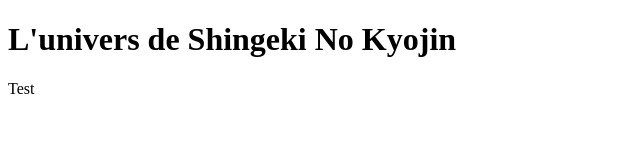
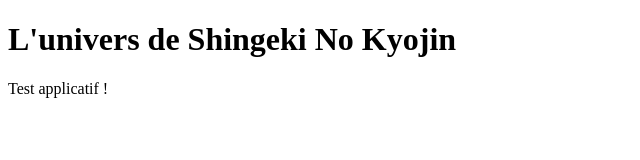
Before and after one commit to Amkeos02134/lab-git-mastering-discover, a plain HTML site: page univers-snk.html in a window 1280 px wide. Shown: the full height of the page, 0-640 px from the left. Drawn offline with Linux system fonts and the light colour scheme.

Commit message:
feat: contenu texte

```diff
--- a/univers-snk.html
+++ b/univers-snk.html
@@ -8,7 +8,7 @@
 <body>
     <h1>L'univers de Shingeki No Kyojin</h1>
     <div>
-        Test
+        Test applicatif !
     </div>
 </body>
 </html>
```
